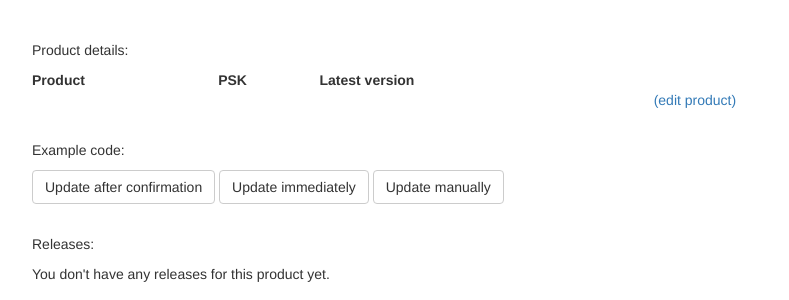
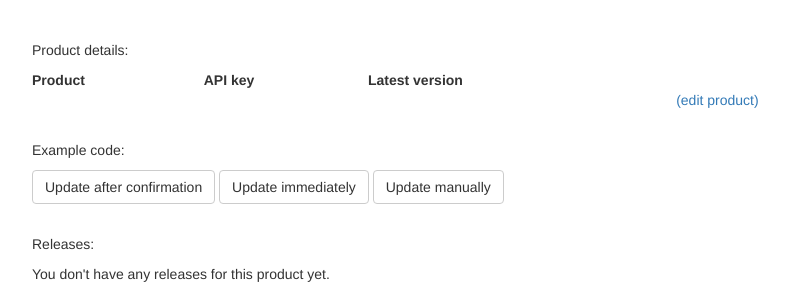
Before and after one commit to admarschoonen/dESPatch-web, a Flask app: template app/templates/product.html in a window 1280 px wide. Shown: the part 52-352 px from the top of the page, without its empty margins (38-827 px from the left). Run offline with Flask 2, Linux system fonts and the light colour scheme; the template is opened without the code that fills it, so the values that code supplies are empty; some libraries are stand-ins or nearby versions.

Commit message:
Rename PSK to API key

```diff
--- a/app/templates/_products_table_head.html
+++ b/app/templates/_products_table_head.html
@@ -1,7 +1,7 @@
 <table style="width:80%">
   <tr>
     <th>Product</th>
-    <th>PSK</th>
+    <th>API key</th>
     <th>Latest version</th>
     <th></th>
   </tr>
```
